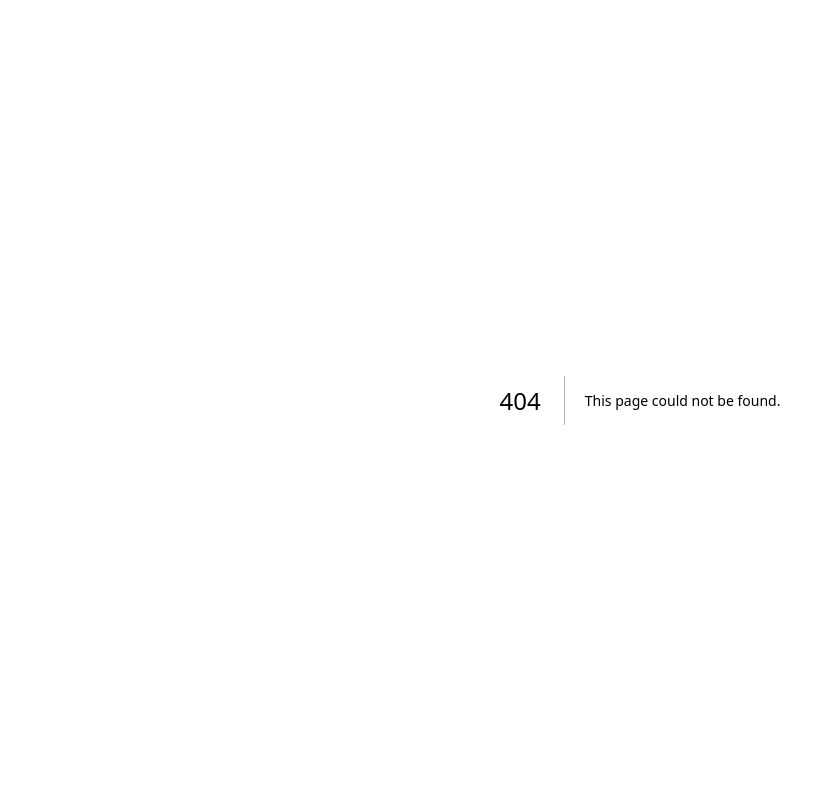
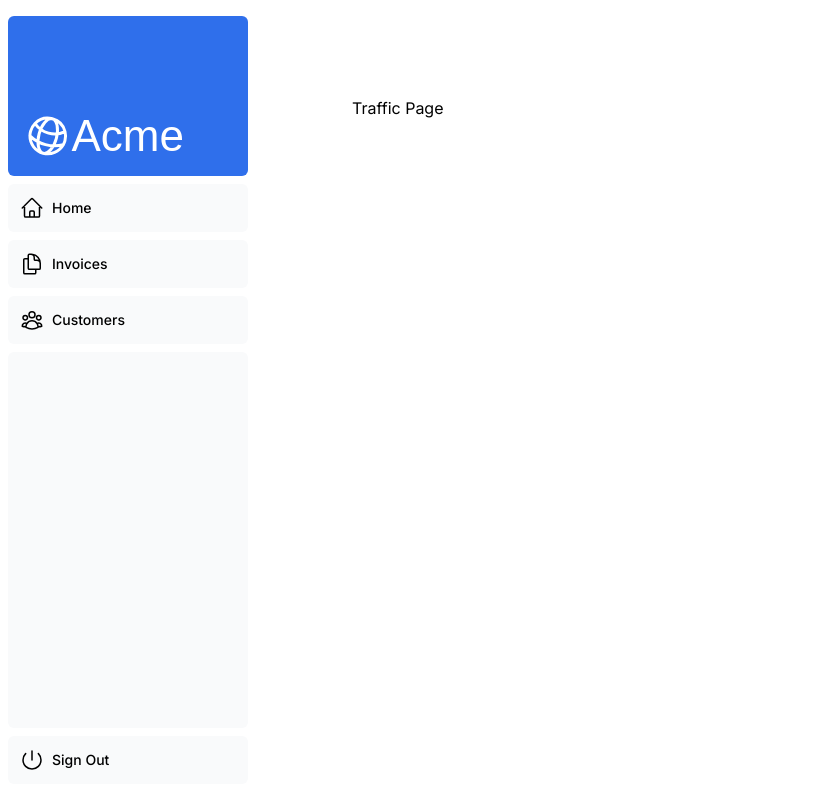
Before and after one commit to 8ladimirovi4/vladimir_dev, a Next.js app in the folder nextjs-dashboard/: page /ui/dashboard/traffic in a window 1280 px wide. Before the commit this address had no page. Shown: the whole page, without its empty margins (0-835 px from the left). Built offline with nearby package versions, Linux system fonts and the light colour scheme; a web font is replaced by a local one.

Commit message:
feat: crete group routes

```diff
--- /dev/null
+++ b/nextjs-dashboard/app/ui/dashboard/(analytics)/layout.tsx
@@ -0,0 +1,7 @@
+
+ export default function Layout({ children }: { children: React.ReactNode }) {
+  return (
+      <div className="grow p-6 md:overflow-y-auto md:p-12">{children}</div>
+
+  );
+}
--- /dev/null
+++ b/nextjs-dashboard/app/ui/dashboard/(analytics)/sales/page.tsx
@@ -0,0 +1,9 @@
+
+
+export default function SalesPage() {
+  return (
+    <div>
+      sales page
+    </div>
+  )
+}
--- /dev/null
+++ b/nextjs-dashboard/app/ui/dashboard/(analytics)/traffic/loading.tsx
@@ -0,0 +1,9 @@
+
+
+export default function loading() {
+  return (
+    <div>
+      traffic loading
+    </div>
+  )
+}
--- /dev/null
+++ b/nextjs-dashboard/app/ui/dashboard/(analytics)/traffic/page.tsx
@@ -0,0 +1,10 @@
+
+export default async function TrafficPage() {
+    await new Promise((resolve) => setTimeout(resolve, 1000))
+
+  return (
+    <div>
+      Traffic Page
+    </div>
+  )
+}
--- a/nextjs-dashboard/app/ui/dashboard/page.tsx
+++ b/nextjs-dashboard/app/ui/dashboard/(overview)/page.tsx
@@ -5,7 +5,7 @@ import LatestInvoices from '@/app/ui/dashboard/latest-invoices';
 import { lusitana } from '@/app/ui/fonts';
 import { fetchRevenue, fetchLatestInvoices,  fetchCardData } from '@/app/lib/data';
 
-export default async function Page() {
+export default async function DashboardPage() {
     const revenue = await fetchRevenue();
     const latestInvoices = await fetchLatestInvoices();
     const {
```
Also changed, not shown: nextjs-dashboard/app/ui/dashboard/(overview)/loading.tsx (renamed from nextjs-dashboard/app/ui/dashboard/loading.tsx).
